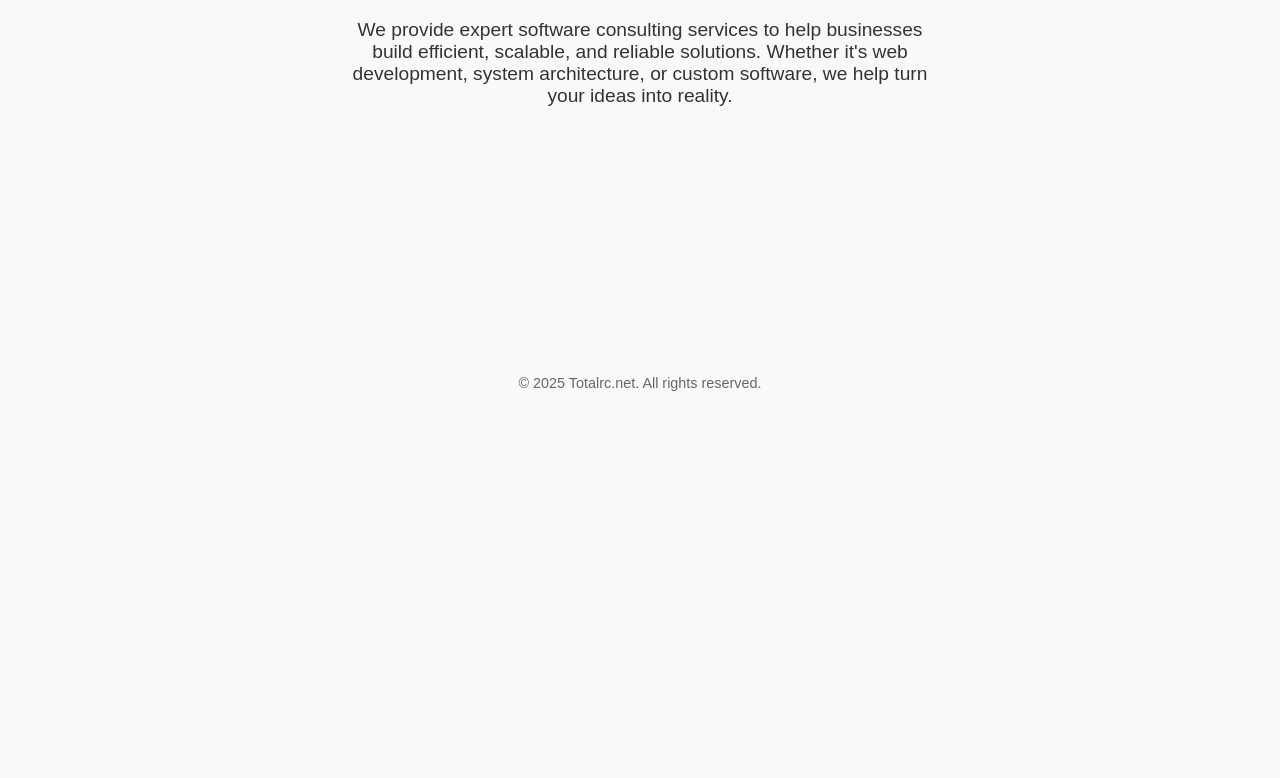
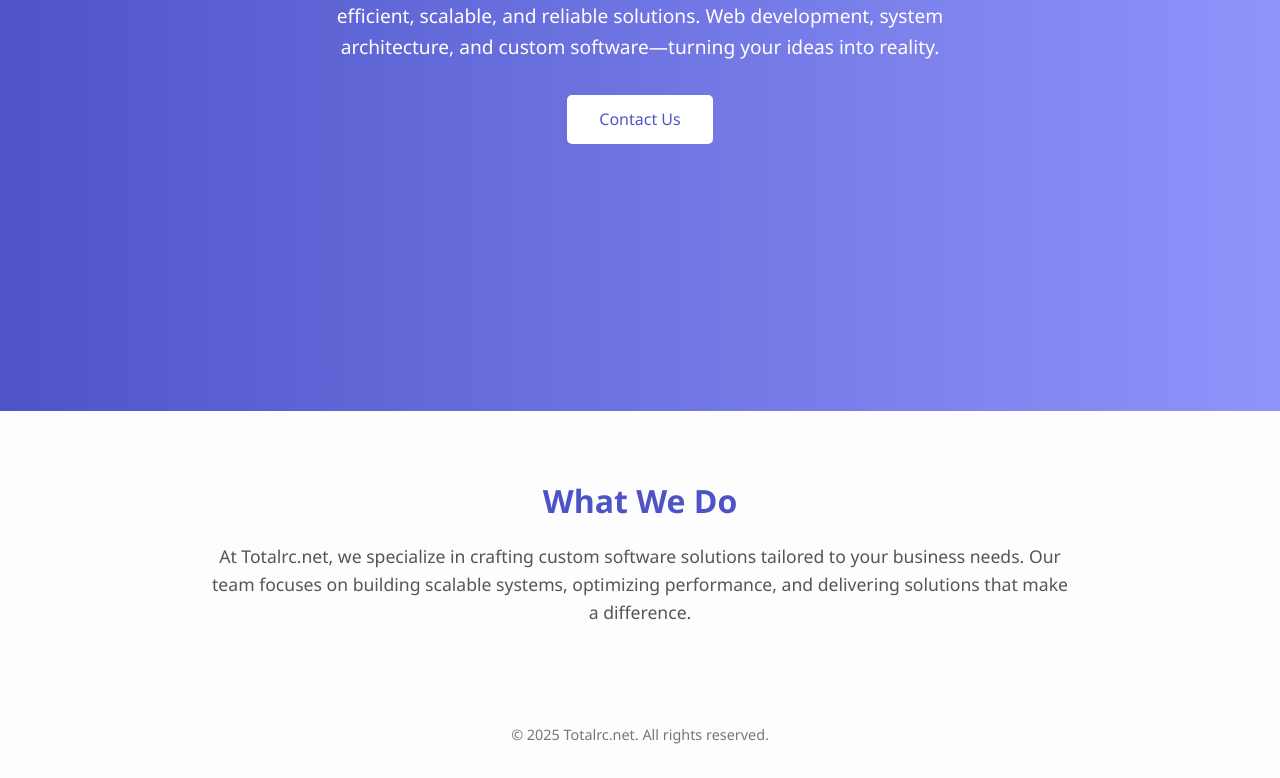
Before and after one commit to kogosd/kogosd.github.io, a plain HTML site: page index.html in a window 1280 px wide. Shown: the part 389-1167 px from the top of the page. Before the commit the page ends 800 px from the top, so only its background shows below. Drawn offline with Linux system fonts and the light colour scheme.

Commit message:
Update index.html

```diff
--- a/index.html
+++ b/index.html
@@ -5,43 +5,112 @@
   <meta name="viewport" content="width=device-width, initial-scale=1.0">
   <title>Totalrc.net</title>
   <style>
+    /* Reset */
+    * { margin: 0; padding: 0; box-sizing: border-box; }
+
     body {
-            font-family: Arial, sans-serif;
-            background-color: #f8f9fa;
+      font-family: 'Segoe UI', Tahoma, Geneva, Verdana, sans-serif;
+      line-height: 1.6;
       color: #333;
+      background: #fdfdfd;
+    }
+
+    /* Hero Section */
+    header {
       display: flex;
       flex-direction: column;
       justify-content: center;
       align-items: center;
-            height: 100vh;
-            margin: 0;
+      text-align: center;
+      min-height: 100vh;
+      background: linear-gradient(to right, #4e54c8, #8f94fb);
+      color: white;
+      padding: 0 1rem;
     }
-        h1 {
+
+    header h1 {
       font-size: 3rem;
       margin-bottom: 1rem;
     }
-        p {
+
+    header p {
       font-size: 1.2rem;
-            max-width: 600px;
+      max-width: 700px;
+    }
+
+    header a.button {
+      display: inline-block;
+      margin-top: 2rem;
+      padding: 0.75rem 2rem;
+      font-size: 1rem;
+      color: #4e54c8;
+      background: white;
+      border-radius: 5px;
+      text-decoration: none;
+      transition: all 0.3s ease;
+    }
+
+    header a.button:hover {
+      background: #eee;
+    }
+
+    /* About Section */
+    section {
+      padding: 4rem 1rem;
+      max-width: 900px;
+      margin: 0 auto;
       text-align: center;
     }
+
+    section h2 {
+      font-size: 2rem;
+      margin-bottom: 1rem;
+      color: #4e54c8;
+    }
+
+    section p {
+      font-size: 1.1rem;
+      color: #555;
+    }
+
+    /* Footer */
     footer {
-            position: absolute;
-            bottom: 20px;
+      text-align: center;
+      padding: 2rem 1rem;
       font-size: 0.9rem;
-            color: #666;
+      color: #777;
+    }
+
+    /* Responsive */
+    @media(max-width: 600px){
+      header h1 { font-size: 2rem; }
+      header p { font-size: 1rem; }
     }
   </style>
 </head>
 <body>
+
+  <!-- Hero -->
+  <header>
     <h1>Welcome to Totalrc.net</h1>
+    <p>We provide expert software consulting services to help businesses build efficient, scalable, and reliable solutions. Web development, system architecture, and custom software—turning your ideas into reality.</p>
+    <a href="mailto:contact@totalrc.net" class="button">Contact Us</a>
+  </header>
+
+  <!-- About -->
+  <section>
+    <h2>What We Do</h2>
     <p>
-        We provide expert software consulting services to help businesses build efficient, scalable, and reliable solutions.
-        Whether it's web development, system architecture, or custom software, we help turn your ideas into reality.
+      At Totalrc.net, we specialize in crafting custom software solutions tailored to your business needs.
+      Our team focuses on building scalable systems, optimizing performance, and delivering solutions that make a difference.
     </p>
+  </section>
+
+  <!-- Footer -->
   <footer>
     &copy; 2025 Totalrc.net. All rights reserved.
   </footer>
+
 </body>
 </html>
 
```
Lines whose indentation alone changed are shown as unchanged.
